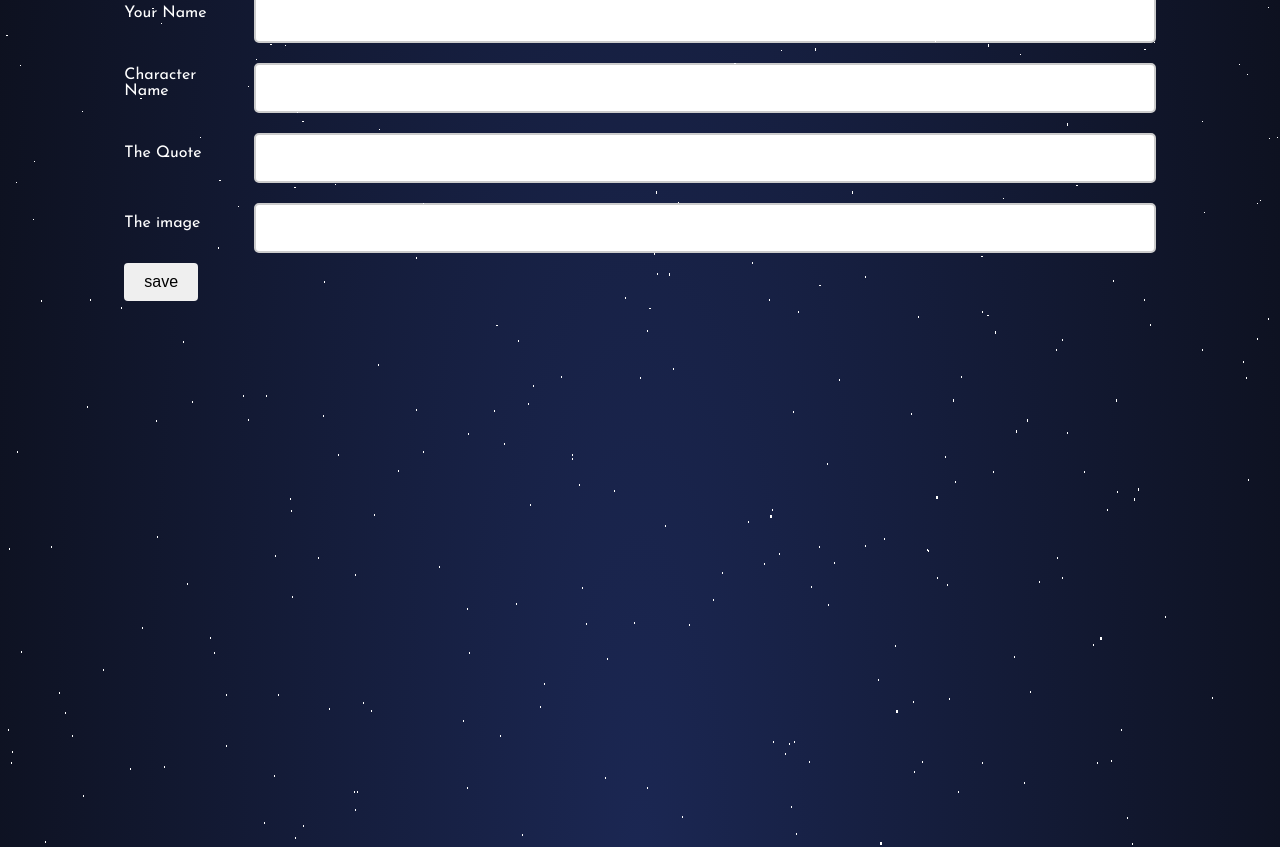
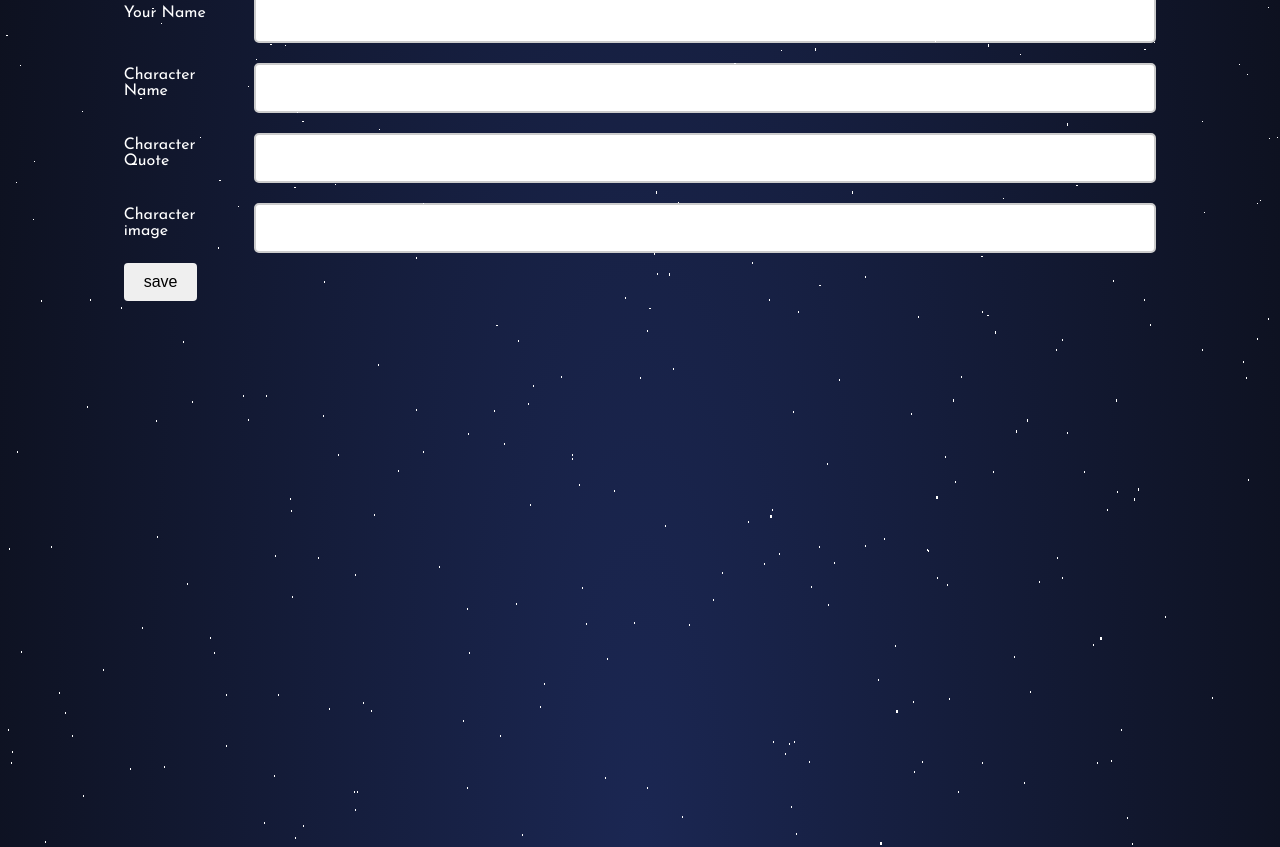
Before and after one commit to TripleOne101/AnimePlatform, a plain HTML site: page characters.html in a window 1280 px wide. Shown: the part 1561-2408 px from the top of the page. Drawn offline with Linux system fonts and the light colour scheme.

Commit message:
editing stylling

```diff
--- a/characters.html
+++ b/characters.html
@@ -155,11 +155,11 @@
       <input type="text" name="chname" id="chname" >
       </div>
       <div>
-        <label for="quote">The Quote</label>
+        <label for="quote">Character Quote</label>
        <input type="text" name="quote" id="quote" >
           </div>
           <div>
-            <label for="image">The image</label>
+            <label for="image">Character image</label>
            <input type="text" name="image" id="image" >
               </div>
      <div>
```
